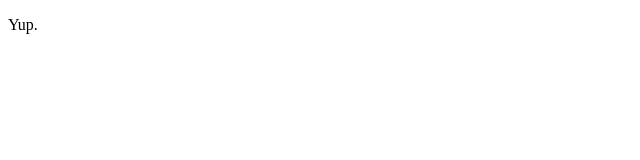
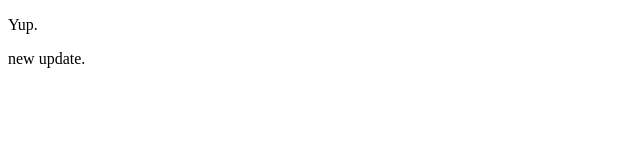
Before and after one commit to hulahules/website, a plain HTML site: page index.html in a window 1280 px wide. Shown: the full height of the page, 0-640 px from the left. Drawn offline with Linux system fonts and the light colour scheme.

Commit message:
second update.

```diff
--- a/index.html
+++ b/index.html
@@ -7,5 +7,8 @@
   <p>
     Yup.
   </p>
+  <p>
+    new update.
+  </p>
 </body>
 </html>
```
